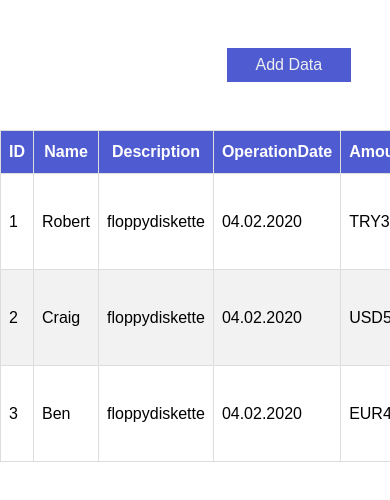
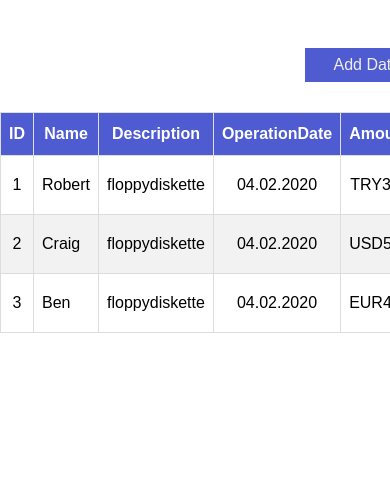
Before and after one commit to denizozmen/crud-operations-react, a React (Create React App) app: page / in a window 390 px wide. Shown: the top 500 px of the page. Built offline with nearby package versions, Linux system fonts and the light colour scheme.

Commit message:
Added Modal % Table Components Media Query

```diff
--- a/src/components/Button/ButtonAddData.css
+++ b/src/components/Button/ButtonAddData.css
@@ -11,8 +11,8 @@
   margin-right: 10%;
 }
 
-/* @media only screen and (max-width: 700px) {
+@media only screen and (max-width: 750px) {
   .btn-openModal {
-    margin: 0px;
+    margin-right: -10%;
   }
-} */
+}
--- a/src/components/Modal/Modal.css
+++ b/src/components/Modal/Modal.css
@@ -74,3 +74,17 @@ body {
 h2 {
   margin-bottom: 10px;
 }
+
+@media only screen and (max-width: 450px) {
+  .modal-wrapper {
+    background: #fff;
+    width: 70%;
+    max-width: 800px;
+    margin: auto;
+    transition: all 0.5s ease;
+  }
+
+  .modal-content {
+    padding: 1.5rem;
+  }
+}
--- a/src/components/Table/TableData.css
+++ b/src/components/Table/TableData.css
@@ -1,5 +1,6 @@
 #DataTable {
   font-family: Arial, Helvetica, sans-serif;
+  font-size: 1rem;
   border-collapse: collapse;
   width: 80%;
   max-width: 1500px;
@@ -37,6 +38,14 @@
   width: 40%;
 }
 
+#DataTable td:nth-child(1) {
+  text-align: center;
+}
+
+#DataTable td:nth-child(n + 4) {
+  text-align: center;
+}
+
 #ButonDelete {
   margin-left: 10px;
   background: transparent url(../../img/redDelete.png) no-repeat left top;
@@ -62,3 +71,12 @@
 #ButonEdit:focus {
   outline: 0;
 }
+
+@media only screen and (max-width: 1000px) {
+  #ButonEdit {
+    width: 25px;
+  }
+  #ButonDelete {
+    width: 25px;
+  }
+}
```
